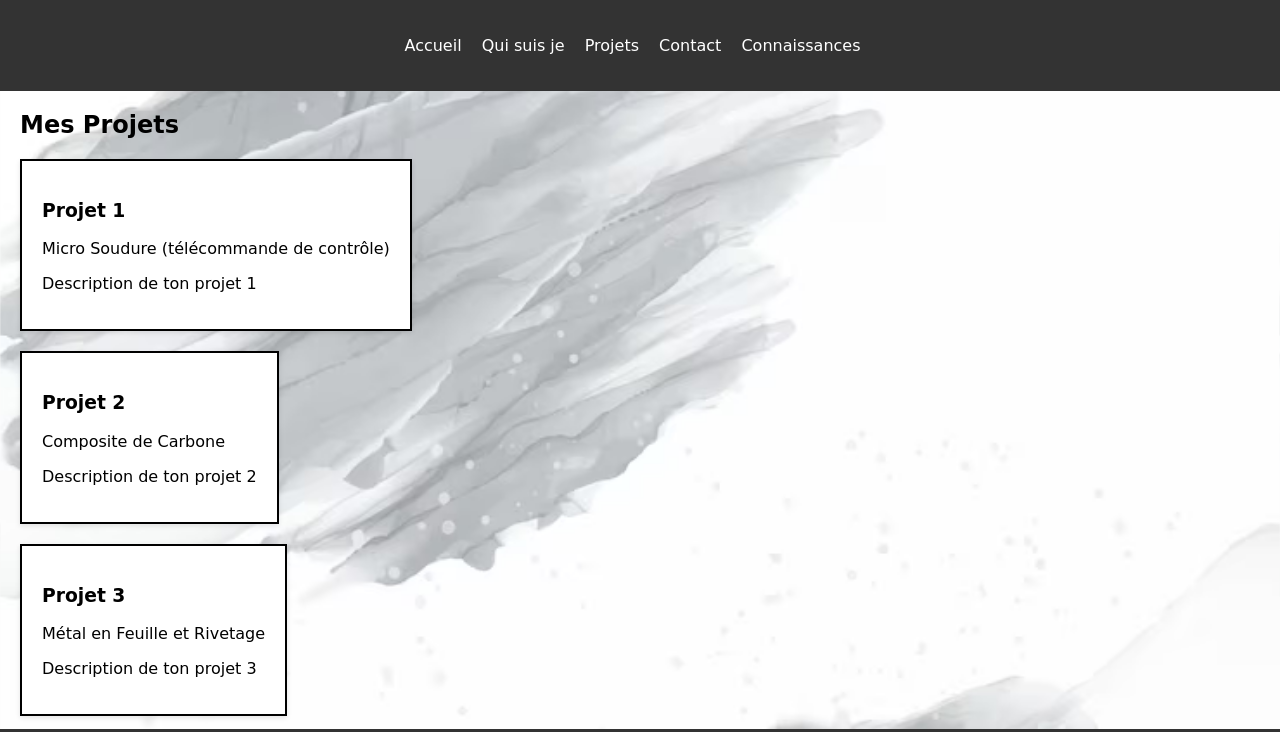
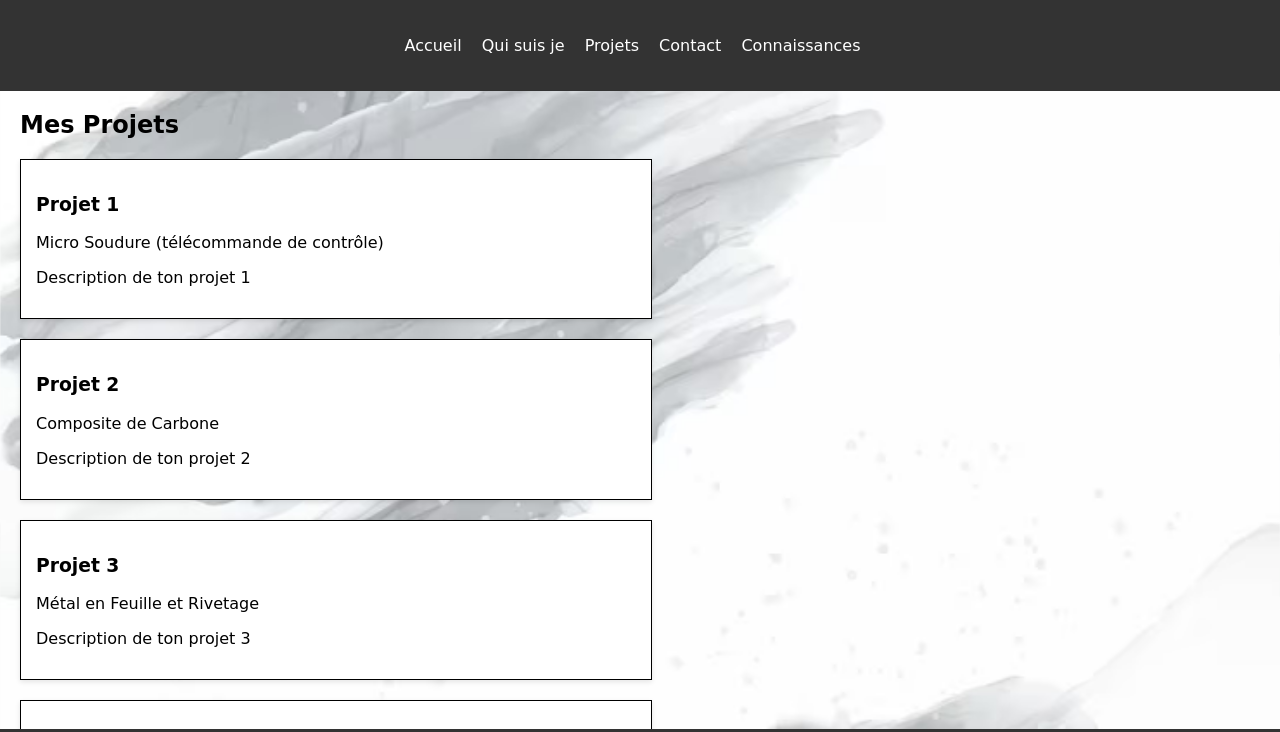
Before and after one commit to Sihtamswag/carpentiermathis.github.io, a plain HTML site: page projects.html in a window 1280 px wide. Shown: the top 732 px of the page. Drawn offline with Linux system fonts and the light colour scheme.

Commit message:
styles.css

```diff
--- a/styles.css
+++ b/styles.css
@@ -43,9 +43,9 @@ section {
     padding: 15px;
     margin-bottom: 20px;
     box-shadow: 0 2px 5px rgba(0, 0, 0, 0.1);
-    border: 2px solid black; /* ← Le contour noir */
-    padding: 20px;
-    width: fit-content;
+    border: 1px solid black; /* ← Le contour noir */
+    width: 100%;
+    max-width: 600px;
 }
 
 footer {
```
